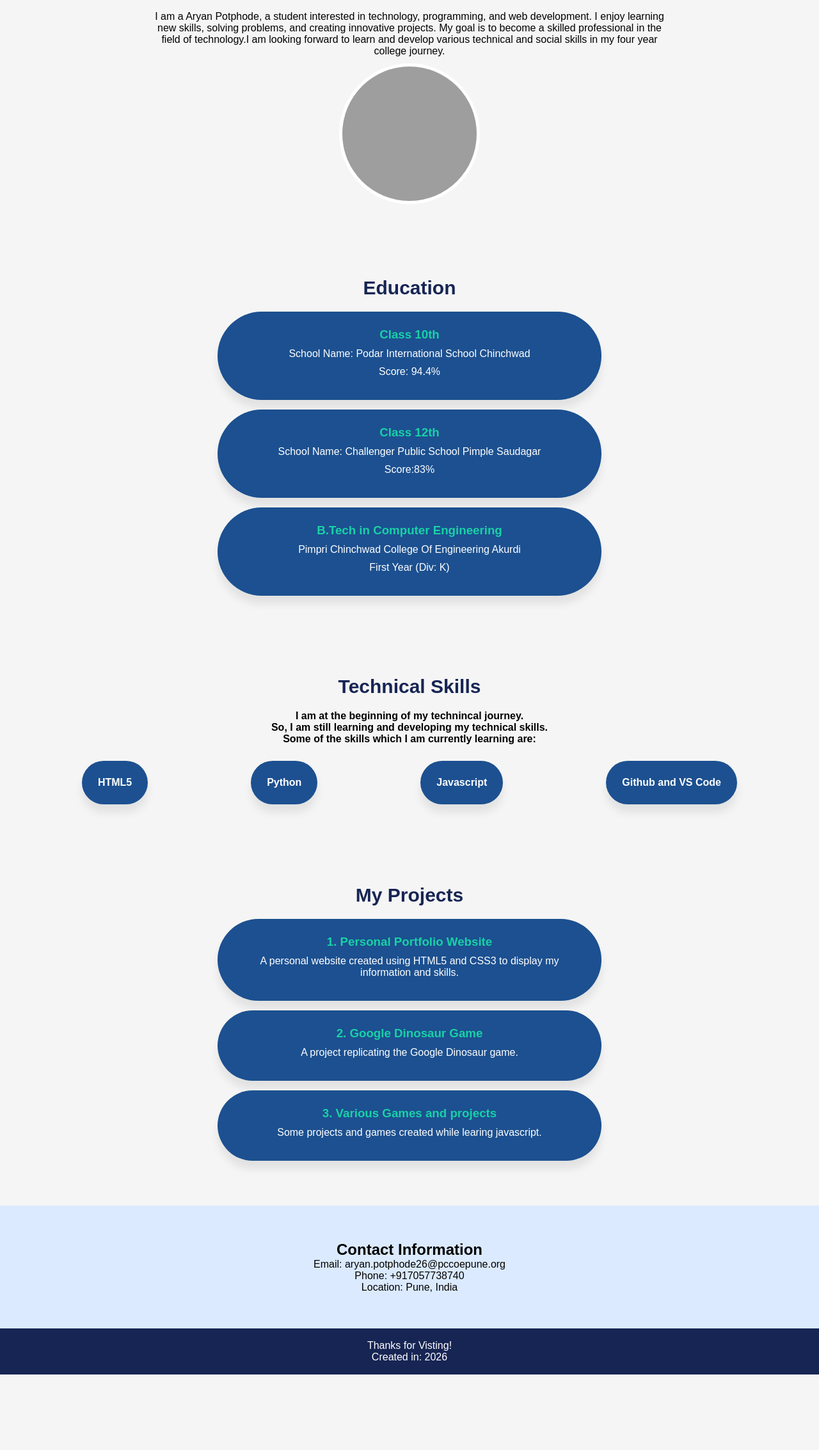
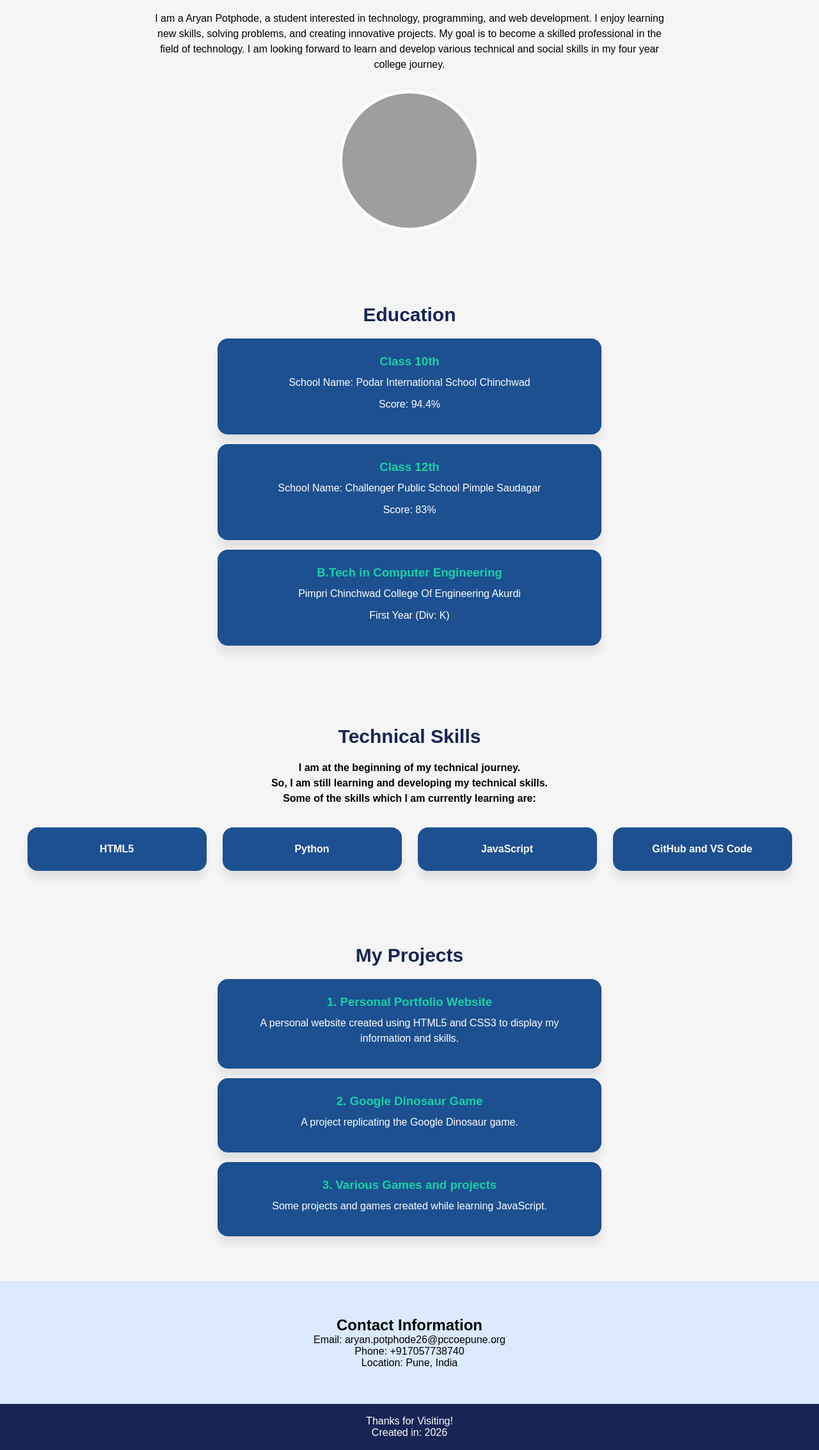
Before and after one commit to Ironman1247/portfolio, a plain HTML site: page index.html in a window 1280 px wide. Shown: the part 528-2794 px from the top of the page at 64% size. Before the commit the page ends 2676 px from the top, so only its background shows below. Drawn offline with Linux system fonts and the light colour scheme; grey boxes are pictures that could not be loaded.

Commit message:
Update index.html

```diff
--- a/index.html
+++ b/index.html
@@ -1,7 +1,10 @@
 <!DOCTYPE html>
 <html lang="en">
 <head>
-  <meta name="viewport" content="width=device-width, initial-scale=1.0" />
+  <!-- CRITICAL FOR MOBILE: Sets up responsive screen scaling -->
+  <meta charset="UTF-8">
+  <meta name="viewport" content="width=device-width, initial-scale=1.0">
+
   <title>My Portfolio</title>
   <style>
 
@@ -13,12 +16,11 @@
     }
 
     body {
-      background-color:whitesmoke
+      background-color: whitesmoke;
     }
 
-
     .navbar {
-      background-color:royalblue;
+      background-color: royalblue;
       display: flex;
       justify-content: space-between;
       align-items: center;
@@ -28,14 +30,12 @@
       z-index: 1000;
     }
 
-
     .portfolio {
-      color:black;
+      color: black;
       font-size: 20px;
       font-weight: bold;
       text-decoration: none;
     }
-
 
     .nav-links {
       list-style: none;
@@ -44,14 +44,12 @@
     }
 
     .nav-links li a {
-      color:black;
+      color: black;
       text-decoration: none;
       font-size: 16px;
       padding: 8px 12px;
       border-radius: 4px;
-
     }
-
 
     .nav-links li a:hover {
       background-color: #00bcd4;
@@ -59,7 +57,7 @@
     }
 
     .knowmore {
-            display:inline-flex;
+      display: inline-flex;
       margin-top: 20px;
       padding: 10px 24px;
       background-color: #2563eb;
@@ -68,24 +66,23 @@
       border-radius: 6px;
     }
 
-  .knowmore:hover{
-    background-color:crimson ;
+    .knowmore:hover {
+      background-color: crimson;
+    }
 
-  }
     .profile-photo {
       width: 220px;
       height: 220px;
       border-radius: 50%;
       object-fit: cover;
       border: 5px solid white;
-
-
+      max-width: 100%; /* Prevents the image from overflowing layout */
     }
 
-  .home{
+    .home {
       text-align: center;
       padding: 100px 20px;
-         background:rgb(144, 201, 201);
+      background: rgb(144, 201, 201);
     }
 
     .home h1 {
@@ -99,47 +96,57 @@
     }
 
     .section {
-            padding: 55px ;
+      padding: 55px 20px; /* Reduced side padding slightly for better screen utility */
       text-align: center;
     }
+
     .section h2 {
       color: #172554;
       font-size: 30px;
       margin-bottom: 20px;
+    }
 
-        }
     .section p {
       max-width: 800px;
       margin: 10px auto;
+      line-height: 1.5;
     }
+
     .card {
       background-color: rgb(28, 80, 144);
       padding: 25px;
       margin: 15px auto;
       max-width: 600px;
-            border-radius: 100px;
+      border-radius: 16px; /* Optimized border-radius to prevent distortion on mobile */
       box-shadow: 0 13px 13px rgba(0, 0, 0, 0.08);
-            color:white;
+      color: white;
+      width: 100%; /* Ensures cards fill available container space cleanly */
+    }
 
-
-        }
     .card h3 {
       color: #19d1a6;
       margin-bottom: 10px;
-            font-weight:bold;
+      font-weight: bold;
+    }
 
-        }
     .skills-container {
       display: flex;
       justify-content: center;
       gap: 15px;
-            color:white;
+      color: white;
       font-weight: bold;
+      flex-wrap: wrap; /* Allows skill cards to drop into rows on mobile screens */
+    }
+
+    /* Individual size adjustment for smaller text chunks inside the skills flow */
+    .skills-container .card {
+      margin: 5px;
+      max-width: 280px;
     }
 
     .contact {
       background-color: #dbeafe;
-            padding: 55px ;
+      padding: 55px 20px;
       text-align: center;
     }
 
@@ -150,8 +157,35 @@
       padding: 18px;
     }
 
+    /* ========================================== */
+    /* RESPONSIVE CSS MEDIA QUERY FOR MOBILE SIZES */
+    /* ========================================== */
+    @media screen and (max-width: 768px) {
+      .navbar {
+        flex-direction: column; /* Stacks logo over links on small phones */
+        gap: 15px;
+        padding: 20px;
+      }
 
+      .nav-links {
+        flex-wrap: wrap; /* Allows menu options to wrap cleanly */
+        justify-content: center;
+        gap: 10px;
+      }
 
+      .nav-links li a {
+        font-size: 14px; /* Slightly downsized links for touch interface space */
+        padding: 6px 10px;
+      }
+
+      .home h1 {
+        font-size: 28px; /* Balanced heading size for small displays */
+      }
+
+      .section h2 {
+        font-size: 24px;
+      }
+    }
   </style>
 </head>
 <body>
@@ -169,9 +203,7 @@
     </ul>
   </nav>
 
-
-
-
+  <!-- Home Section -->
   <section id="home" class="home">
     <h1>Hello, I'm Aryan Potphode!</h1>
     <h3>A Student and Aspiring Web Developer</h3>
@@ -179,7 +211,7 @@
     <a href="#about" class="knowmore">Know More</a>
   </section>
 
-
+  <!-- About Me Section -->
   <section id="about" class="section">
     <h2>About Me</h2>
     <p>
@@ -187,26 +219,24 @@
       and web development. I enjoy learning new skills,
       solving problems, and creating innovative projects.
       My goal is to become a skilled professional in the
-            field of technology.I am looking forward to learn and develop various technical and social skills in my four year college journey.
+      field of technology. I am looking forward to learn and develop various technical and social skills in my four year college journey.
     </p>
-         <img src="myphoto.png"
-         alt="My Profile Photo"
-         class="profile-photo">
-
+    <br>
+    <img src="myphoto.png" alt="My Profile Photo" class="profile-photo">
   </section>
 
-
+  <!-- Education Section -->
   <section id="education" class="section">
     <h2>Education</h2>
     <div class="card">
-
       <h3>Class 10th</h3>
       <p>School Name: Podar International School Chinchwad</p>
       <p>Score: 94.4%</p>
     </div>
-            <div class="card"><h3>Class 12th</h3>
+    <div class="card">
+      <h3>Class 12th</h3>
       <p>School Name: Challenger Public School Pimple Saudagar</p>
-            <p>Score:83%</p>
+      <p>Score: 83%</p>
     </div>
     <div class="card">
       <h3>B.Tech in Computer Engineering</h3>
@@ -215,59 +245,50 @@
     </div>
   </section>
 
-
+  <!-- Skills Section -->
   <section id="skills" class="section">
     <h2>Technical Skills</h2>
-        <p><b>I am at the beginning of my technincal journey.
-          <br>
-          So, I am still learning and developing my technical skills.
-          <br>
+    <p><b>I am at the beginning of my technical journey.<br>
+      So, I am still learning and developing my technical skills.<br>
       Some of the skills which I am currently learning are:
     </b></p>
+    <br>
     <div class="skills-container">
-
       <div class="card">HTML5</div>
       <div class="card">Python</div>
-            <div class="card">Javascript</div>
-            <div class="card">Github and VS Code</div>
-
+      <div class="card">JavaScript</div>
+      <div class="card">GitHub and VS Code</div>
     </div>
-
   </section>
 
-
+  <!-- Projects Section -->
   <section id="projects" class="section">
     <h2>My Projects</h2>
-
     <div class="card">
       <h3>1. Personal Portfolio Website</h3>
-            <p>A personal website created using HTML5 and CSS3
-               to display my information and skills.</p>
+      <p>A personal website created using HTML5 and CSS3 to display my information and skills.</p>
     </div>
-
-
-
     <div class="card">
       <h3>2. Google Dinosaur Game</h3>
       <p>A project replicating the Google Dinosaur game.</p>
     </div>
-
     <div class="card">
       <h3>3. Various Games and projects</h3>
-            <p>Some projects and games created while
-               learing javascript.</p>
+      <p>Some projects and games created while learning JavaScript.</p>
     </div>
   </section>
 
-
+  <!-- Contact Section -->
   <section id="contact" class="contact">
     <h2>Contact Information</h2>
     <p>Email: aryan.potphode26@pccoepune.org</p>
     <p>Phone: +917057738740</p>
     <p>Location: Pune, India</p>
   </section>
+
+  <!-- Footer -->
   <footer>
-        <p>Thanks for Visting!</p>
+    <p>Thanks for Visiting!</p>
     <p>Created in: 2026</p>
   </footer>
 
```
Lines whose indentation alone changed are shown as unchanged.
